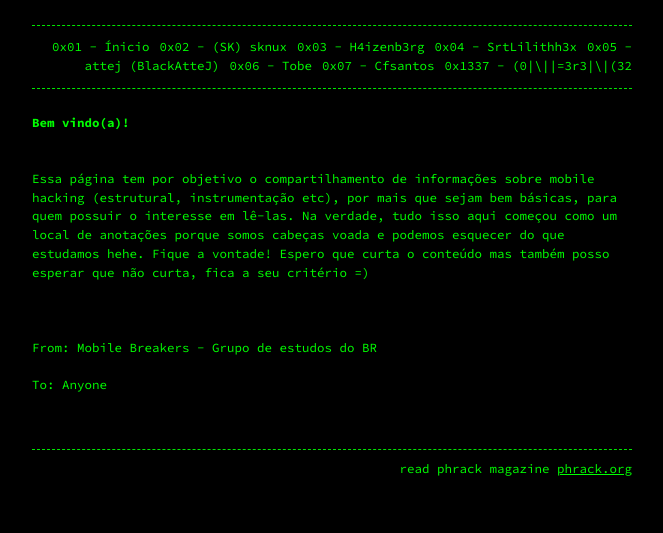
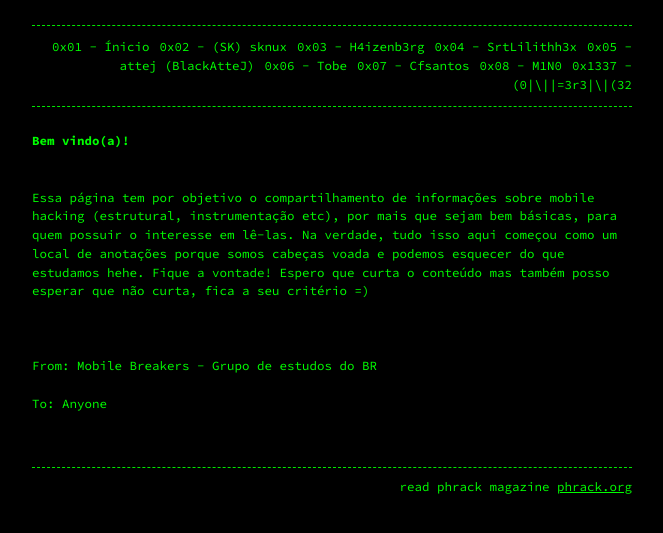
Before and after one commit to mobreakers/blog, a Jekyll site: the page built from index.md, in a window 1280 px wide. Shown: the top 533 px of the page, without its empty margins (308-971 px from the left). Built offline with Jekyll 4.4.1, drawn with Linux system fonts in a browser that asks for light colours.

Commit message:
Update _config.yml

```diff
--- a/_config.yml
+++ b/_config.yml
@@ -10,6 +10,7 @@ header_pages:
    - attej.md
    - tobe.md
    - cfsantos.md
+   - m1n0.md
    - confs.md
 
 footer: 'read phrack magazine <a href="http://phrack.org">phrack.org</a>'
```
